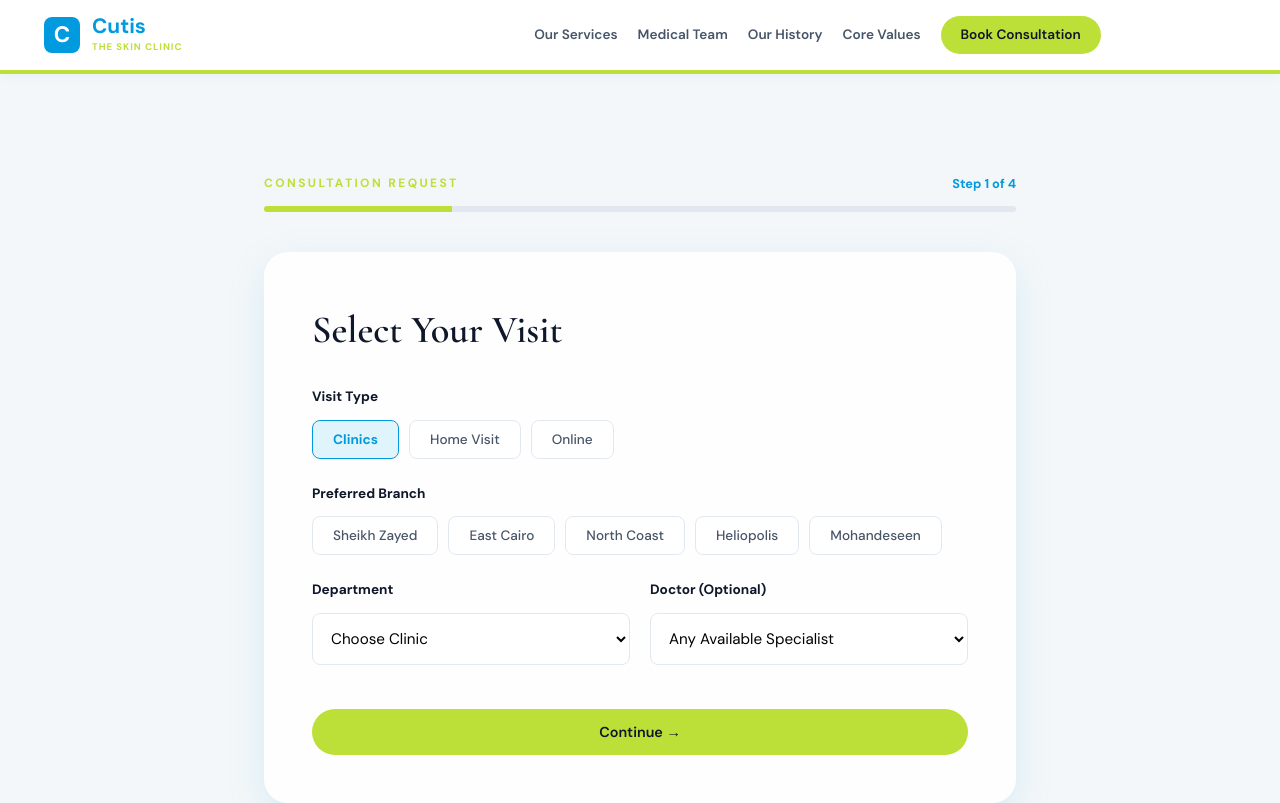
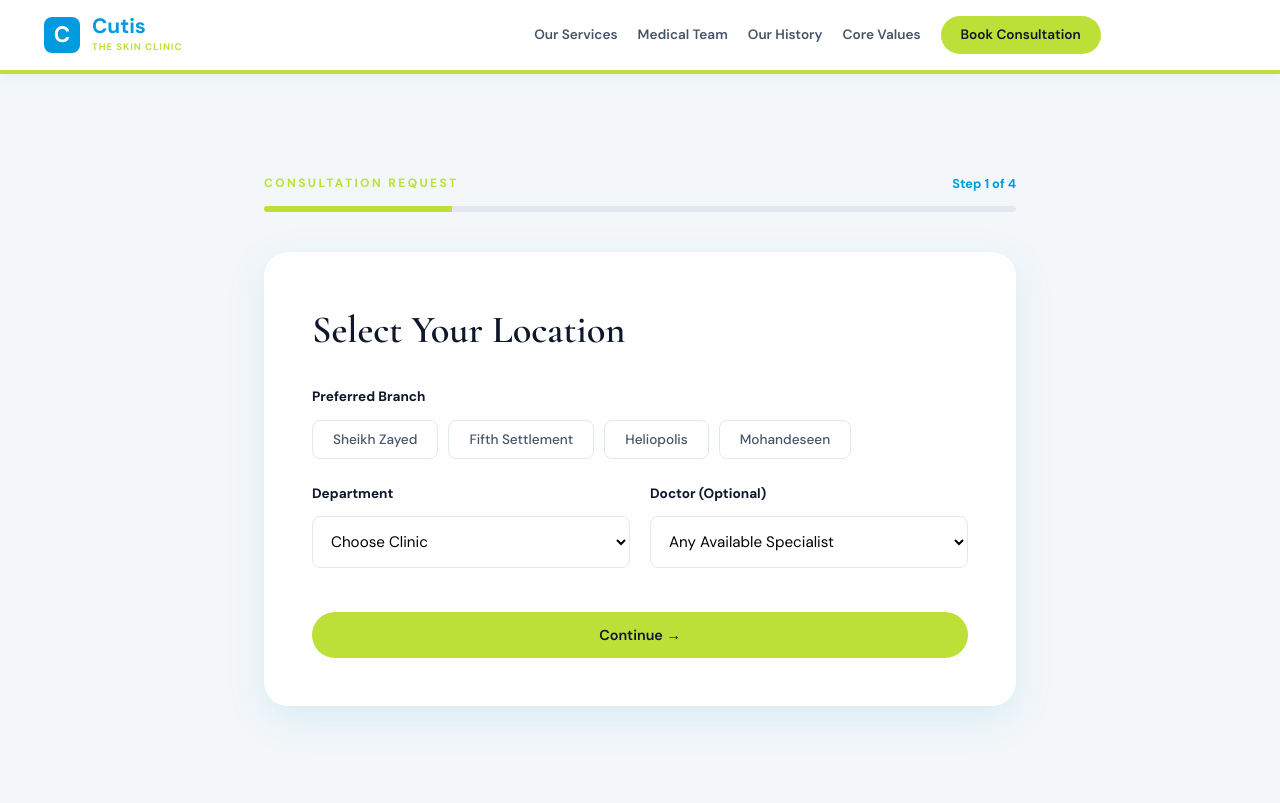
Before and after one commit to seif8545/cutis, a React (Create React App) app: page /book in a window 1280 px wide. Shown: the top 803 px of the page. Built offline with nearby package versions, Linux system fonts and the light colour scheme.

Commit message:
Update BookingPage to modify branches and comments

```diff
--- a/src/pages/BookingPage.jsx
+++ b/src/pages/BookingPage.jsx
@@ -2,15 +2,14 @@
 import React, { useState } from 'react';
 import '../styles/global.css';
 
-const VISIT_TYPES = ["Clinics", "Home Visit", "Online"];
-const BRANCHES = ["Sheikh Zayed", "East Cairo", "North Coast", "Heliopolis", "Mohandeseen"];
+const BRANCHES = ["Sheikh Zayed", "Fifth Settlement", "Heliopolis", "Mohandeseen"];
 const DEPTS = ["Cosmetic Dermatology", "Advanced Laser Center", "Clinical Dermatology"];
 const DOCTORS = ["Prof. Abdel-Rahim Abdallah", "Prof. Marwa Abdallah", "A. Prof. Mahmoud Abdallah", "Dr. Nehad Youssef", "Dr. Azza El-Azhary"];
 
 export default function BookingPage() {
   const [step, setStep] = useState(1);
   const [formData, setFormData] = useState({
-    visitType: 'Clinics',
+    visitType: 'Clinics', // Defaulted to Clinics
     branch: '',
     department: '',
     doctor: '',
@@ -55,25 +54,10 @@ export default function BookingPage() {
 
         <div className="glass-panel" style={{ padding: '48px', border: 'none', boxShadow: 'var(--shadow-md)' }}>
 
-          {/* STEP 1: SERVICE SELECTION (Segmented Pills) */}
+          {/* STEP 1: BRANCH & CLINIC SELECTION */}
           {step === 1 && (
             <div className="reveal">
-              <h2 className="heading-md">Select Your Visit</h2>
-
-              <div className="form-group">
-                <label className="custom-label">Visit Type</label>
-                <div className="pill-grid">
-                  {VISIT_TYPES.map(type => (
-                    <button
-                      key={type}
-                      className={`pill-btn ${formData.visitType === type ? 'active' : ''}`}
-                      onClick={() => updateField('visitType', type)}
-                    >
-                      {type}
-                    </button>
-                  ))}
-                </div>
-              </div>
+              <h2 className="heading-md">Select Your Location</h2>
 
               <div className="form-group">
                 <label className="custom-label">Preferred Branch</label>
@@ -136,7 +120,7 @@ export default function BookingPage() {
             </div>
           )}
 
-          {/* STEP 3: MAIN CONCERN (Simplified) */}
+          {/* STEP 3: MAIN CONCERN */}
           {step === 3 && (
             <div className="reveal">
               <h2 className="heading-md">Medical Concern</h2>
@@ -170,7 +154,6 @@ export default function BookingPage() {
                 <input type="text" className="custom-input" placeholder="List any medications" value={formData.medications} onChange={(e) => updateField('medications', e.target.value)} />
               </div>
 
-              {/* Reference Image ReCAPTCHA style element */}
               <div style={{ padding: '16px', border: '1px solid var(--border-lt)', borderRadius: '8px', display: 'flex', alignItems: 'center', gap: '12px', marginBottom: '24px', background: '#fcfcfc' }}>
                 <input type="checkbox" style={{ width: '20px', height: '20px' }} required />
                 <span style={{ fontSize: '0.85rem', color: 'var(--text-mid)' }}>I'm not a robot</span>
```
